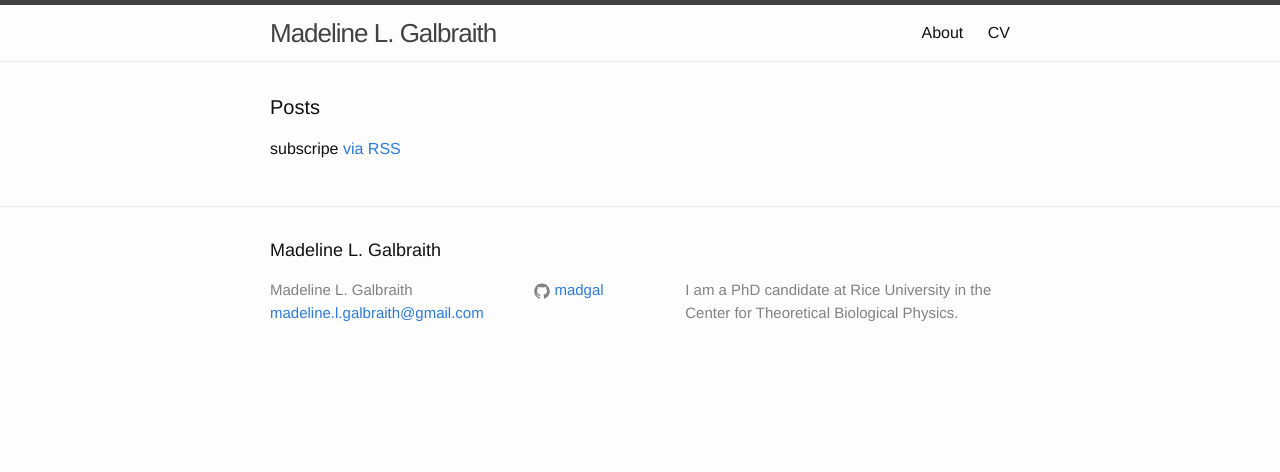
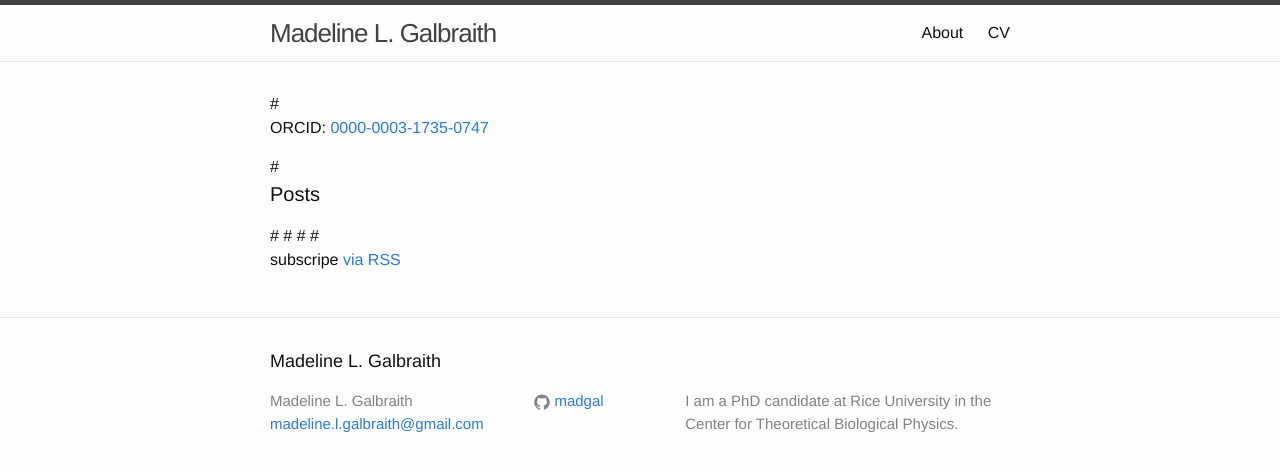
Before and after one commit to madgal/madgal.github.io, a Jekyll site: the page built from index.html, in a window 1280 px wide. Shown: the top 472 px of the page. Built offline with Jekyll 4.4.1, drawn with Linux system fonts in a browser that asks for light colours.

Commit message:
Update index.html

```diff
--- a/index.html
+++ b/index.html
@@ -3,16 +3,17 @@ layout: default
 ---
 
 <div class="home">
-  <h1 class="page-heading">Posts</h1>
-  <u1 class="post-list">
-    {% for post in site.posts %}
-      <li>
-        <span class="post-meta">{{post.dat | date: "%b %-d, %Y"}}</span>
-        <h2>
-          <a class="post-link" href="{{ post.url | prepend: site.baseurl }}">{{ post.title }}</a>
-        </h2>
-      </li>
-    {% endfor %}
-  </u1>
-  <p class="rss-subscribe">subscripe <a href="{{ "/feed.xml" | prepend: site.baseurl }}">via RSS</a></p>
+  #  <p class="website">ORCID: <a href="https://orcid.org/0000-0003-1735-0747">0000-0003-1735-0747</a></p>
+#  <h1 class="page-heading">Posts</h1>
+#  <u1 class="post-list">
+#    {% for post in site.posts %}
+#      <li>
+#        <span class="post-meta">{{post.dat | date: "%b %-d, %Y"}}</span>
+#        <h2>
+#          <a class="post-link" href="{{ post.url | prepend: site.baseurl }}">{{ post.title }}</a>
+#        </h2>
+#      </li>
+#    {% endfor %}
+#  </u1>
+#  <p class="rss-subscribe">subscripe <a href="{{ "/feed.xml" | prepend: site.baseurl }}">via RSS</a></p>
 </div>
```
